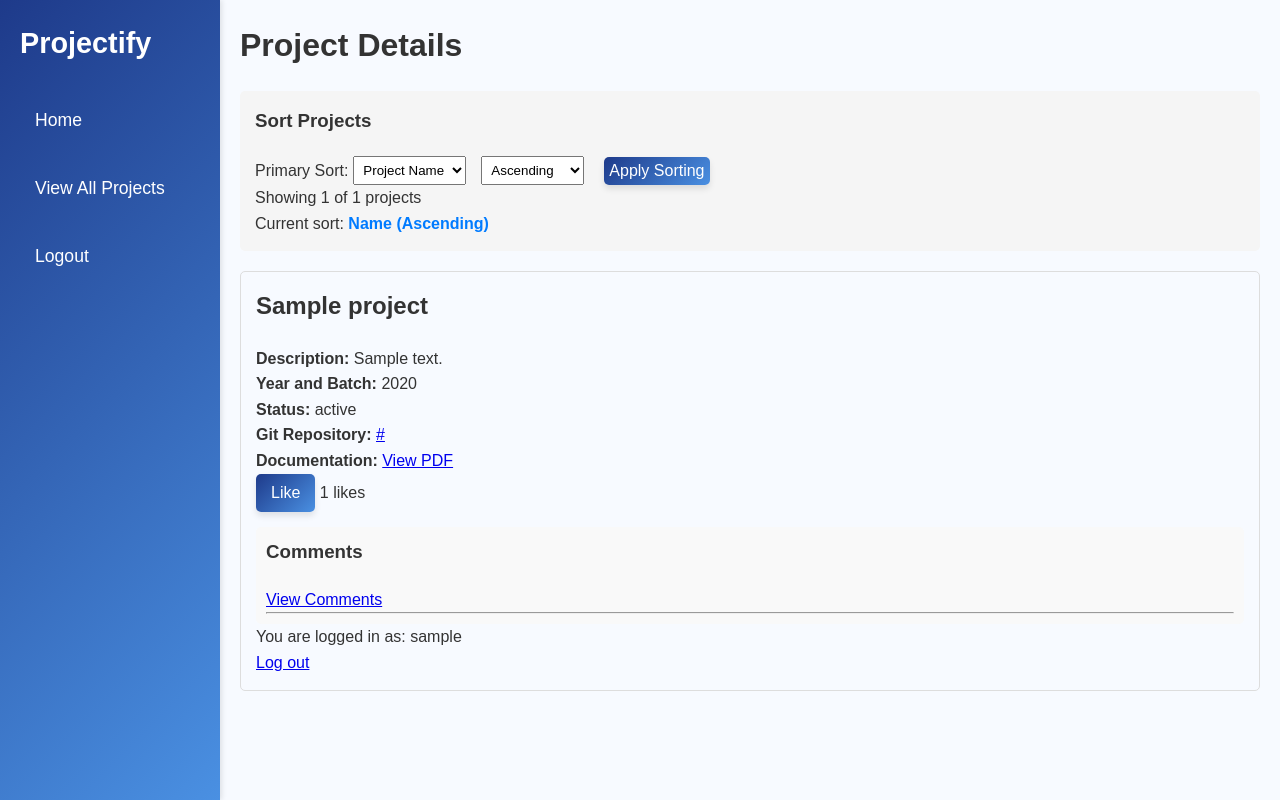
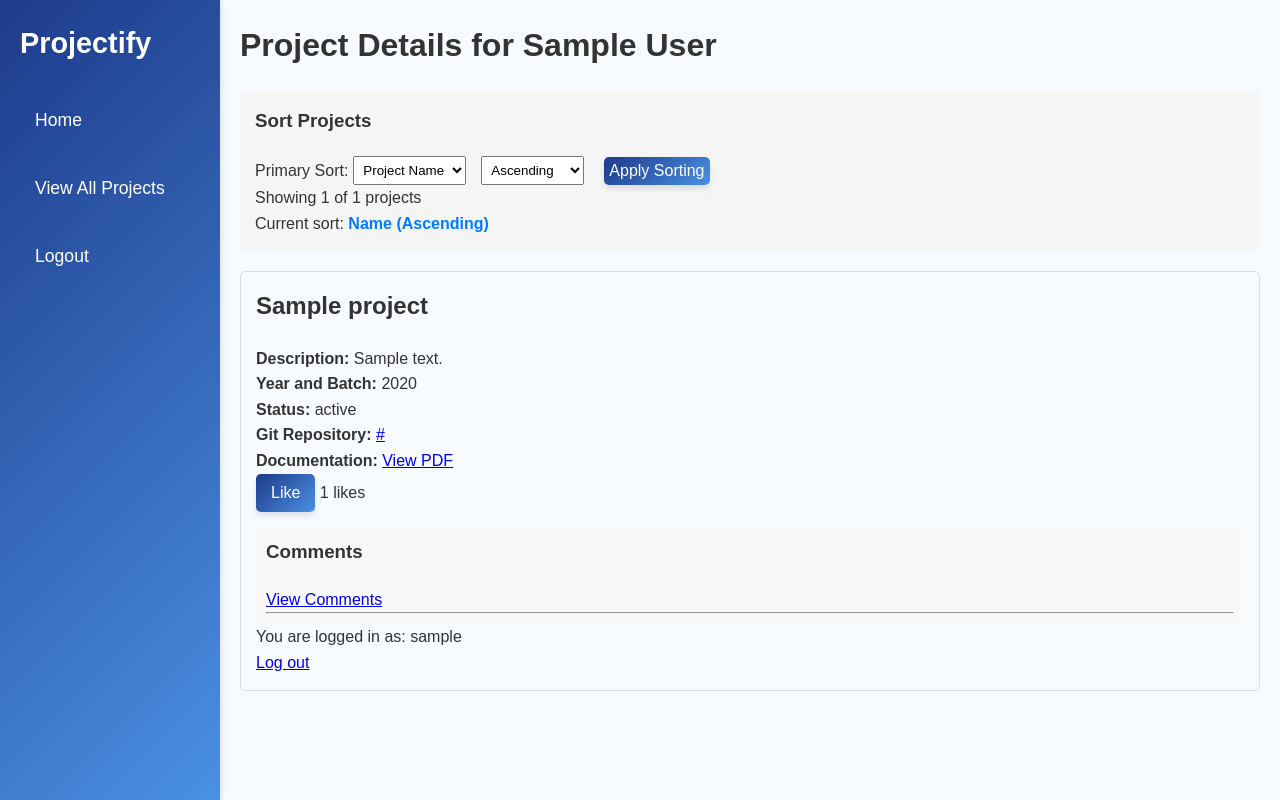
Before and after one commit to atharv3903/projectify, a PHP site: the page made by all_projects.php in a window 1280 px wide. Run offline with PHP 8.4, Linux system fonts and the light colour scheme; the visitor is signed in with stand-in values (Sample User, id 1); tables that the repository leaves empty or names only in its code hold one stand-in row (values such as "Sample post").

Commit message:
Project details for a user
When user name is clicked on the social page, it shows details of all the projects of that user.

```diff
--- a/all_projects.php
+++ b/all_projects.php
@@ -117,8 +117,27 @@ if (!empty($secondary_sort)) {
     $order_clause .= ", $secondary_sort $secondary_order";
 }
 
+$user_id = isset($_GET['user']) ? $_GET['user'] : null;
+$user_name = isset($_GET['user_name']) ? $_GET['user_name'] : null;
+
 // Query to get all projects with sorting
-$sql = "SELECT id, name, description, keywords, year_and_batch, status, git_repo_link, interested_domains, pdf_path FROM project $order_clause";
+
+$sql = "SELECT id, name, description, keywords, year_and_batch, status, git_repo_link, interested_domains, pdf_path FROM project";
+
+// Append WHERE clause if user_id is present
+if (!is_null($user_id)) {
+    $sql = "
+        SELECT
+            p.id, p.name, p.description, p.keywords,
+            p.year_and_batch, p.status, p.git_repo_link,
+            p.interested_domains, p.pdf_path
+        FROM project p
+        JOIN user_project up ON p.id = up.project_id
+        WHERE up.user_id = \"".$user_id ."\"";
+}
+$sql .= " $order_clause";
+
+
 $result = $conn->query($sql);
 
 // Count total number of projects
@@ -134,7 +153,7 @@ $total_projects = $count_row['total'];
 <head>
     <meta charset="UTF-8">
     <meta name="viewport" content="width=device-width, initial-scale=1.0">
-    <title>Project Details</title>
+    <title>Project Details<?php if (!is_null($user_name)){echo " for ".$user_name;}?></title>
     <style>
         .sort-form {
             margin: 20px 0;
@@ -199,7 +218,7 @@ $total_projects = $count_row['total'];
 </head>
 
 <body>
-    <h1>Project Details</h1>
+    <h1>Project Details<?php if (!is_null($user_name)){echo " for ".$user_name;}?></h1>
 
 
 
--- a/social.php
+++ b/social.php
@@ -173,6 +173,7 @@ $posts_query = "
         sp.*,
         u.name as user_name,
         u.role as user_role,
+        u.id as user_id,
         (SELECT COUNT(*) FROM post_likes WHERE post_id = sp.id) as like_count,
         (SELECT COUNT(*) FROM post_comments WHERE post_id = sp.id) as comment_count,
         (SELECT COUNT(*) FROM post_shares WHERE post_id = sp.id) as share_count,
@@ -431,7 +432,7 @@ switch ($role) {
                         <i class="fas fa-user"></i>
                     </div>
                     <div class="user-info">
-                        <h6 class="user-name"><?php echo htmlspecialchars($post['user_name']); ?></h6>
+                        <h6 class="user-name"><a href="all_projects.php?user=<?php echo urlencode($post['user_id']); ?>&user_name=<?php echo urlencode($post['user_name']); ?>"><?php echo htmlspecialchars($post['user_name']); ?></a></h6>
                         <p class="user-role"><?php echo htmlspecialchars($post['user_role']); ?></p>
                     </div>
                     <span class="timestamp">
```
